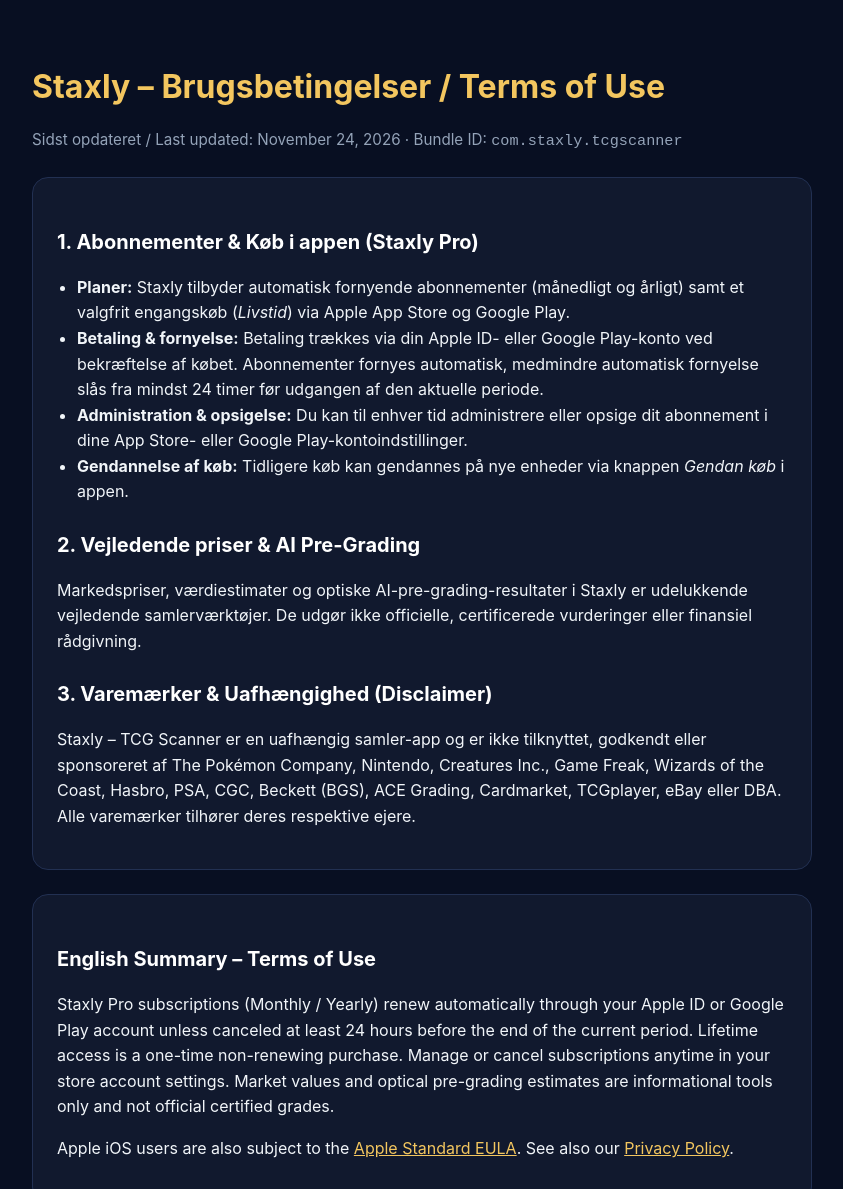
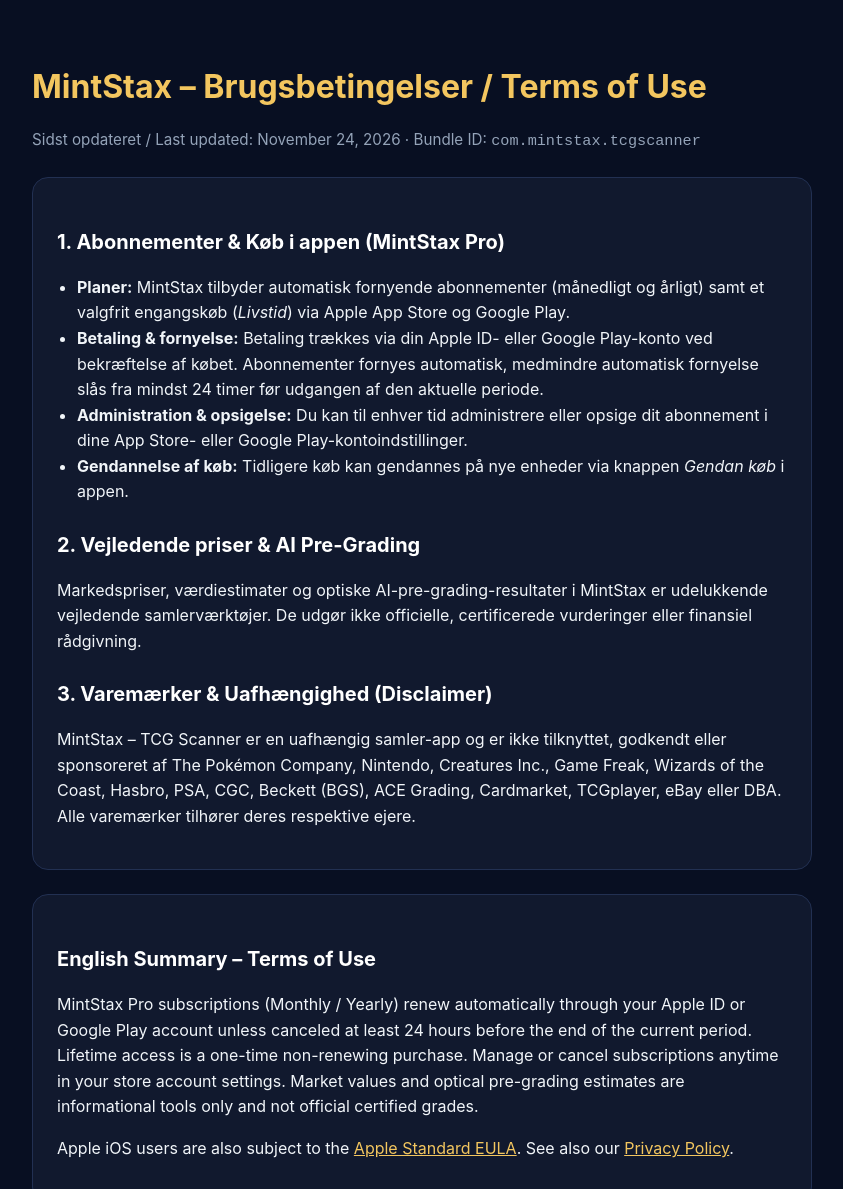
Before and after one commit to munkhaus/mintstax-legal, a plain HTML site: page terms.html in a window 1280 px wide. Shown: the top 1189 px of the page, without its empty margins (218-1061 px from the left). Drawn offline with Linux system fonts and the light colour scheme.

Commit message:
Rebrand terms.html from Staxly to MintStax

```diff
--- a/terms.html
+++ b/terms.html
@@ -3,7 +3,7 @@
 <head>
   <meta charset="utf-8" />
   <meta name="viewport" content="width=device-width, initial-scale=1" />
-  <title>Staxly – Brugsbetingelser / Terms of Use</title>
+  <title>MintStax – Brugsbetingelser / Terms of Use</title>
   <style>
     :root { --bg: #080F22; --card: #11192E; --border: #223052; --gold: #F3C65F; --text: #F1F5F9; --muted: #94A3B8; }
     body { margin: 0; font-family: -apple-system, BlinkMacSystemFont, "Segoe UI", Roboto, sans-serif; background: var(--bg); color: var(--text); line-height: 1.6; }
@@ -18,28 +18,28 @@
 </head>
 <body>
   <main>
-    <h1>Staxly – Brugsbetingelser / Terms of Use</h1>
-    <p class="meta">Sidst opdateret / Last updated: November 24, 2026 · Bundle ID: <code>com.staxly.tcgscanner</code></p>
+    <h1>MintStax – Brugsbetingelser / Terms of Use</h1>
+    <p class="meta">Sidst opdateret / Last updated: November 24, 2026 · Bundle ID: <code>com.mintstax.tcgscanner</code></p>
 
     <section class="card">
-      <h2>1. Abonnementer &amp; Køb i appen (Staxly Pro)</h2>
+      <h2>1. Abonnementer &amp; Køb i appen (MintStax Pro)</h2>
       <ul>
-        <li><strong>Planer:</strong> Staxly tilbyder automatisk fornyende abonnementer (månedligt og årligt) samt et valgfrit engangskøb (<em>Livstid</em>) via Apple App Store og Google Play.</li>
+        <li><strong>Planer:</strong> MintStax tilbyder automatisk fornyende abonnementer (månedligt og årligt) samt et valgfrit engangskøb (<em>Livstid</em>) via Apple App Store og Google Play.</li>
         <li><strong>Betaling &amp; fornyelse:</strong> Betaling trækkes via din Apple ID- eller Google Play-konto ved bekræftelse af købet. Abonnementer fornyes automatisk, medmindre automatisk fornyelse slås fra mindst 24 timer før udgangen af den aktuelle periode.</li>
         <li><strong>Administration &amp; opsigelse:</strong> Du kan til enhver tid administrere eller opsige dit abonnement i dine App Store- eller Google Play-kontoindstillinger.</li>
         <li><strong>Gendannelse af køb:</strong> Tidligere køb kan gendannes på nye enheder via knappen <em>Gendan køb</em> i appen.</li>
       </ul>
 
       <h2>2. Vejledende priser &amp; AI Pre-Grading</h2>
-      <p>Markedspriser, værdiestimater og optiske AI-pre-grading-resultater i Staxly er udelukkende vejledende samlerværktøjer. De udgør ikke officielle, certificerede vurderinger eller finansiel rådgivning.</p>
+      <p>Markedspriser, værdiestimater og optiske AI-pre-grading-resultater i MintStax er udelukkende vejledende samlerværktøjer. De udgør ikke officielle, certificerede vurderinger eller finansiel rådgivning.</p>
 
       <h2>3. Varemærker &amp; Uafhængighed (Disclaimer)</h2>
-      <p>Staxly – TCG Scanner er en uafhængig samler-app og er ikke tilknyttet, godkendt eller sponsoreret af The Pokémon Company, Nintendo, Creatures Inc., Game Freak, Wizards of the Coast, Hasbro, PSA, CGC, Beckett (BGS), ACE Grading, Cardmarket, TCGplayer, eBay eller DBA. Alle varemærker tilhører deres respektive ejere.</p>
+      <p>MintStax – TCG Scanner er en uafhængig samler-app og er ikke tilknyttet, godkendt eller sponsoreret af The Pokémon Company, Nintendo, Creatures Inc., Game Freak, Wizards of the Coast, Hasbro, PSA, CGC, Beckett (BGS), ACE Grading, Cardmarket, TCGplayer, eBay eller DBA. Alle varemærker tilhører deres respektive ejere.</p>
     </section>
 
     <section class="card">
       <h2>English Summary – Terms of Use</h2>
-      <p>Staxly Pro subscriptions (Monthly / Yearly) renew automatically through your Apple ID or Google Play account unless canceled at least 24 hours before the end of the current period. Lifetime access is a one-time non-renewing purchase. Manage or cancel subscriptions anytime in your store account settings. Market values and optical pre-grading estimates are informational tools only and not official certified grades.</p>
+      <p>MintStax Pro subscriptions (Monthly / Yearly) renew automatically through your Apple ID or Google Play account unless canceled at least 24 hours before the end of the current period. Lifetime access is a one-time non-renewing purchase. Manage or cancel subscriptions anytime in your store account settings. Market values and optical pre-grading estimates are informational tools only and not official certified grades.</p>
       <p>Apple iOS users are also subject to the <a href="https://www.apple.com/legal/internet-services/itunes/dev/stdeula/">Apple Standard EULA</a>. See also our <a href="privacy.html">Privacy Policy</a>.</p>
     </section>
   </main>
```
